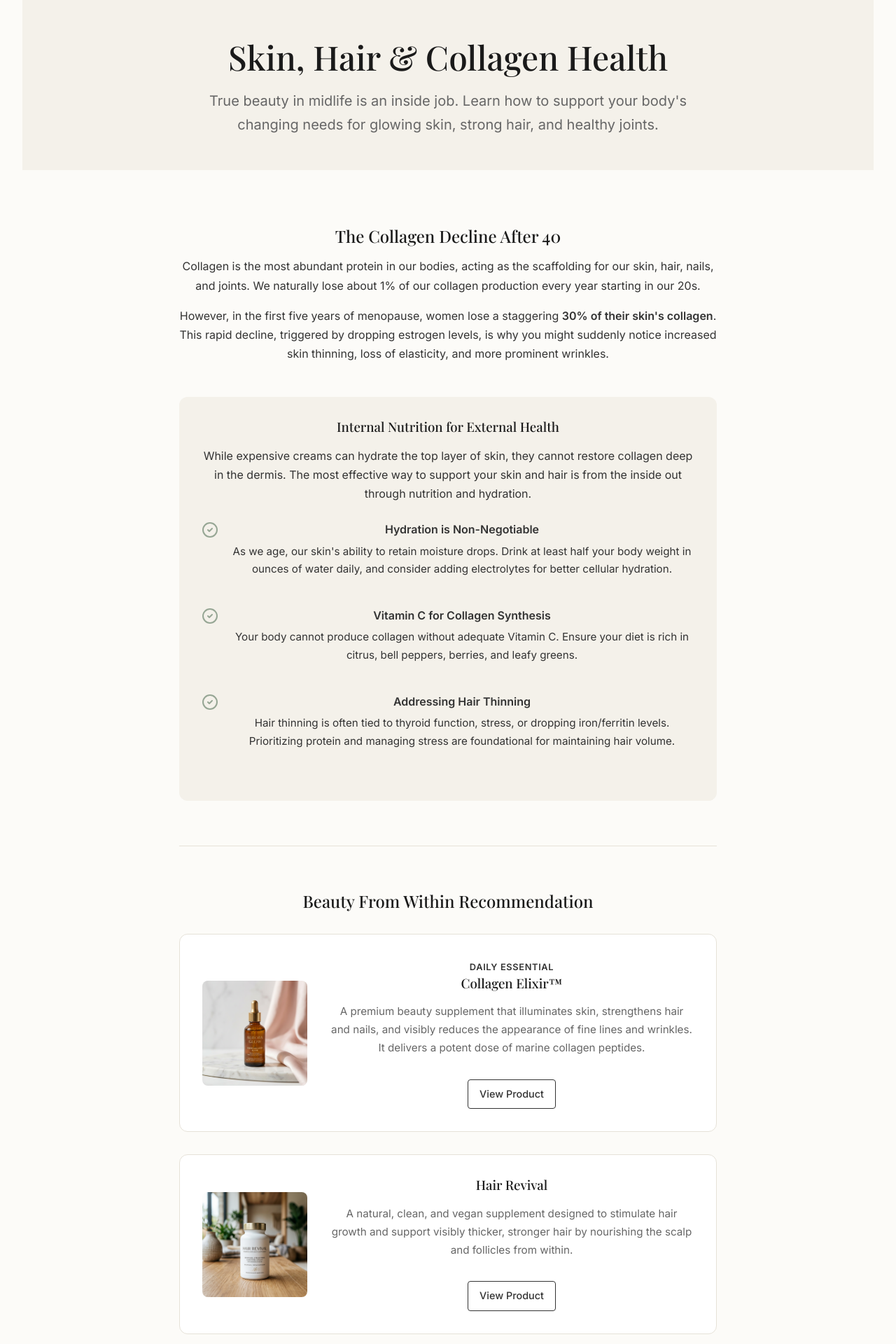
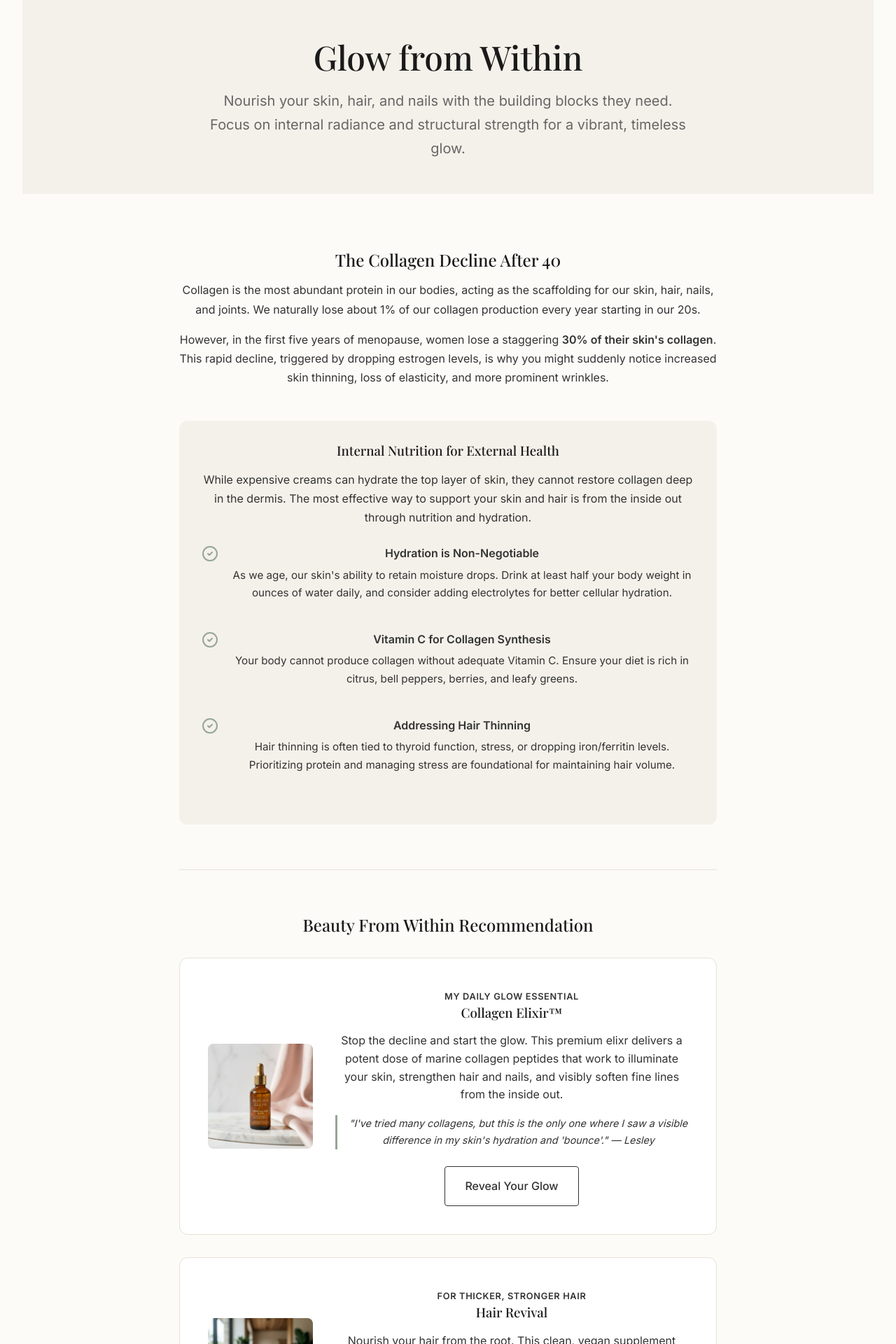
Before and after one commit to ads-ux/wellwithbell, a React (Vite) app: page /skin-beauty in a window 1280 px wide. Shown: the part 140-2060 px from the top of the page at 70% size. Built offline with nearby package versions, Linux system fonts and the light colour scheme.

Commit message:
Apply senior CRO optimizations to Skin & Beauty and Menopause Weight Loss pages

```diff
--- a/src/pages/MenopauseWeightLoss.jsx
+++ b/src/pages/MenopauseWeightLoss.jsx
@@ -6,10 +6,10 @@
         <div className="page-container">
             <header className="page-header">
                 <div className="container">
-                    <h1 className="page-title">Sustainable Weight Loss After 40</h1>
+                    <h1 className="page-title">Unlock Metabolic Vitality</h1>
                     <p className="page-subtitle">
-                        Understand why your body is changing and discover supportive, non-restrictive
-                        ways to build strength, support your metabolism, and feel confident again.
+                        Shift from "eating less" to "nourishing more." Learn how to build lean muscle,
+                        optimize your protein, and work *with* your hormones to feel strong and resilient.
                     </p>
                 </div>
             </header>
@@ -68,26 +68,36 @@
                     <div className="recommendations">
                         <h2 className="text-center" style={{ marginBottom: '2rem' }}>Supportive Recommendations</h2>
 
-                        <div className="product-card" style={{ display: 'flex', gap: '2rem', background: '#fff', border: '1px solid var(--border-color)', borderRadius: '12px', padding: '2rem', marginBottom: '2rem', alignItems: 'center' }}>
+                        <div className="product-card" style={{ display: 'flex', gap: '2rem', background: '#fff', border: '1px solid var(--border-color)', borderRadius: '12px', padding: '2.5rem', marginBottom: '2rem', alignItems: 'center' }}>
                             <img src="/prod-30day-reset.png" alt="30-Day Reset" style={{ width: '150px', height: '150px', objectFit: 'cover', borderRadius: '8px', flexShrink: 0 }} />
                             <div>
-                                <span style={{ color: 'var(--accent-terracotta)', fontWeight: 'bold', fontSize: '0.8rem', textTransform: 'uppercase', letterSpacing: '0.05em' }}>The Foundation</span>
+                                <span style={{ color: 'var(--accent-terracotta)', fontWeight: 'bold', fontSize: '0.8rem', textTransform: 'uppercase', letterSpacing: '0.05em' }}>The Metabolic Foundation</span>
                                 <h3>The 30-Day Reset</h3>
-                                <p style={{ fontSize: '0.95rem', color: 'var(--text-light)' }}>
-                                    A sustainable system designed to help you lose weight, fight cravings, increase lean muscle mass, and improve overall nutrition through a guided, science-backed approach.
+                                <p style={{ fontSize: '1rem', color: 'var(--text-main)', marginBottom: '1rem', lineHeight: '1.6' }}>
+                                    My secret to breaking through plateaus. This science-backed, guided system help you
+                                    re-balance your nutrition, fight stubborn cravings, and jumpstart your
+                                    metabolism by focusing on quality and timing.
                                 </p>
-                                <a href="https://www.isagenix.com/share/4LDTA4D" target="_blank" rel="noopener noreferrer" className="btn btn-secondary btn-sm" style={{ marginTop: '1rem', display: 'inline-block' }}>View Product</a>
+                                <div style={{ borderLeft: '3px solid var(--accent-sage)', paddingLeft: '1rem', marginBottom: '1.5rem' }}>
+                                    <p style={{ fontSize: '0.9rem', fontStyle: 'italic', margin: 0 }}>
+                                        "This was the catalyst for my own transformation. It takes the guesswork out of healthy eating and provides instant momentum." — Lesley
+                                    </p>
+                                </div>
+                                <a href="https://www.isagenix.com/share/4LDTA4D" target="_blank" rel="noopener noreferrer" className="btn btn-secondary" style={{ display: 'inline-block' }}>Start Your Reset</a>
                             </div>
                         </div>
 
-                        <div className="product-card" style={{ display: 'flex', gap: '2rem', background: '#fff', border: '1px solid var(--border-color)', borderRadius: '12px', padding: '2rem', marginBottom: '2rem', alignItems: 'center' }}>
+                        <div className="product-card" style={{ display: 'flex', gap: '2rem', background: '#fff', border: '1px solid var(--border-color)', borderRadius: '12px', padding: '2.5rem', marginBottom: '2rem', alignItems: 'center' }}>
                             <img src="/prod-isalean-protein.png" alt="IsaLean® Performance Protein" style={{ width: '150px', height: '150px', objectFit: 'cover', borderRadius: '8px', flexShrink: 0 }} />
                             <div>
+                                <span style={{ color: 'var(--accent-terracotta)', fontWeight: 'bold', fontSize: '0.8rem', textTransform: 'uppercase', letterSpacing: '0.05em' }}>My Post-Workout Pick</span>
                                 <h3>IsaLean® Performance Protein</h3>
-                                <p style={{ fontSize: '0.95rem', color: 'var(--text-light)' }}>
-                                    A high-protein shake designed for building strength and endurance. With 36 grams of high-quality protein, it’s specifically formulated to help you build and maintain lean muscle.
+                                <p style={{ fontSize: '1rem', color: 'var(--text-main)', marginBottom: '1rem', lineHeight: '1.6' }}>
+                                    Protect your muscle mass. With 36 grams of high-quality protein, this shake is
+                                    designed to help you build and maintain the lean muscle that is crucial for
+                                    metabolic health as we aging.
                                 </p>
-                                <a href="https://www.isagenix.com/share/4LDSK7E" target="_blank" rel="noopener noreferrer" className="btn btn-secondary btn-sm" style={{ marginTop: '1rem', display: 'inline-block' }}>View Product</a>
+                                <a href="https://www.isagenix.com/share/4LDSK7E" target="_blank" rel="noopener noreferrer" className="btn btn-secondary" style={{ display: 'inline-block' }}>Build Your Strength</a>
                             </div>
                         </div>
                     </div>
--- a/src/pages/SkinAndBeauty.jsx
+++ b/src/pages/SkinAndBeauty.jsx
@@ -6,10 +6,10 @@
         <div className="page-container">
             <header className="page-header">
                 <div className="container">
-                    <h1 className="page-title">Skin, Hair & Collagen Health</h1>
+                    <h1 className="page-title">Glow from Within</h1>
                     <p className="page-subtitle">
-                        True beauty in midlife is an inside job. Learn how to support your body's changing
-                        needs for glowing skin, strong hair, and healthy joints.
+                        Nourish your skin, hair, and nails with the building blocks they need.
+                        Focus on internal radiance and structural strength for a vibrant, timeless glow.
                     </p>
                 </div>
             </header>
@@ -71,26 +71,36 @@
                     <div className="recommendations">
                         <h2 className="text-center" style={{ marginBottom: '2rem' }}>Beauty From Within Recommendation</h2>
 
-                        <div className="product-card" style={{ display: 'flex', gap: '2rem', background: '#fff', border: '1px solid var(--border-color)', borderRadius: '12px', padding: '2rem', marginBottom: '2rem', alignItems: 'center' }}>
+                        <div className="product-card" style={{ display: 'flex', gap: '2rem', background: '#fff', border: '1px solid var(--border-color)', borderRadius: '12px', padding: '2.5rem', marginBottom: '2rem', alignItems: 'center' }}>
                             <img src="/prod-collagen-elixir.png" alt="Collagen Elixir™" style={{ width: '150px', height: '150px', objectFit: 'cover', borderRadius: '8px', flexShrink: 0 }} />
                             <div>
-                                <span style={{ color: 'var(--accent-terracotta)', fontWeight: 'bold', fontSize: '0.8rem', textTransform: 'uppercase', letterSpacing: '0.05em' }}>Daily Essential</span>
+                                <span style={{ color: 'var(--accent-terracotta)', fontWeight: 'bold', fontSize: '0.8rem', textTransform: 'uppercase', letterSpacing: '0.05em' }}>My Daily Glow Essential</span>
                                 <h3>Collagen Elixir™</h3>
-                                <p style={{ fontSize: '0.95rem', color: 'var(--text-light)' }}>
-                                    A premium beauty supplement that illuminates skin, strengthens hair and nails, and visibly reduces the appearance of fine lines and wrinkles. It delivers a potent dose of marine collagen peptides.
+                                <p style={{ fontSize: '1rem', color: 'var(--text-main)', marginBottom: '1rem', lineHeight: '1.6' }}>
+                                    Stop the decline and start the glow. This premium elixr delivers a potent dose
+                                    of marine collagen peptides that work to illuminate your skin, strengthen hair
+                                    and nails, and visibly soften fine lines from the inside out.
                                 </p>
-                                <a href="https://www.isagenix.com/share/WMFB4" target="_blank" rel="noopener noreferrer" className="btn btn-secondary btn-sm" style={{ marginTop: '1rem', display: 'inline-block' }}>View Product</a>
+                                <div style={{ borderLeft: '3px solid var(--accent-sage)', paddingLeft: '1rem', marginBottom: '1.5rem' }}>
+                                    <p style={{ fontSize: '0.9rem', fontStyle: 'italic', margin: 0 }}>
+                                        "I've tried many collagens, but this is the only one where I saw a visible difference in my skin's hydration and 'bounce'." — Lesley
+                                    </p>
+                                </div>
+                                <a href="https://www.isagenix.com/share/WMFB4" target="_blank" rel="noopener noreferrer" className="btn btn-secondary" style={{ display: 'inline-block' }}>Reveal Your Glow</a>
                             </div>
                         </div>
 
-                        <div className="product-card" style={{ display: 'flex', gap: '2rem', background: '#fff', border: '1px solid var(--border-color)', borderRadius: '12px', padding: '2rem', marginBottom: '2rem', alignItems: 'center' }}>
+                        <div className="product-card" style={{ display: 'flex', gap: '2rem', background: '#fff', border: '1px solid var(--border-color)', borderRadius: '12px', padding: '2.5rem', marginBottom: '2rem', alignItems: 'center' }}>
                             <img src="/prod-hair-revival.png" alt="Hair Revival" style={{ width: '150px', height: '150px', objectFit: 'cover', borderRadius: '8px', flexShrink: 0 }} />
                             <div>
+                                <span style={{ color: 'var(--accent-terracotta)', fontWeight: 'bold', fontSize: '0.8rem', textTransform: 'uppercase', letterSpacing: '0.05em' }}>For Thicker, Stronger Hair</span>
                                 <h3>Hair Revival</h3>
-                                <p style={{ fontSize: '0.95rem', color: 'var(--text-light)' }}>
-                                    A natural, clean, and vegan supplement designed to stimulate hair growth and support visibly thicker, stronger hair by nourishing the scalp and follicles from within.
+                                <p style={{ fontSize: '1rem', color: 'var(--text-main)', marginBottom: '1rem', lineHeight: '1.6' }}>
+                                    Nourish your hair from the root. This clean, vegan supplement stimulates
+                                    growth and supports visibly thicker, more resilient hair by providing
+                                    the specific vitamins and minerals your scalp needs as you age.
                                 </p>
-                                <a href="https://www.isagenix.com/share/YRCE78" target="_blank" rel="noopener noreferrer" className="btn btn-secondary btn-sm" style={{ marginTop: '1rem', display: 'inline-block' }}>View Product</a>
+                                <a href="https://www.isagenix.com/share/YRCE78" target="_blank" rel="noopener noreferrer" className="btn btn-secondary" style={{ display: 'inline-block' }}>Restore Your Radiance</a>
                             </div>
                         </div>
                     </div>
```
